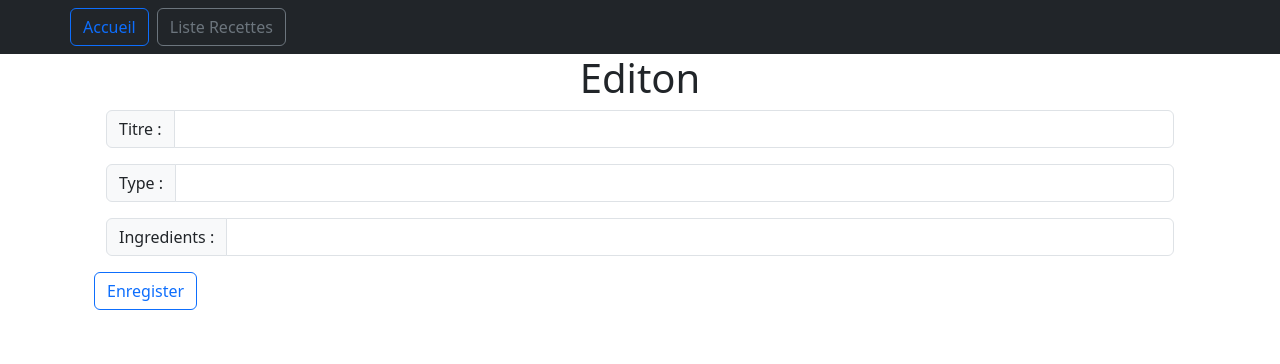
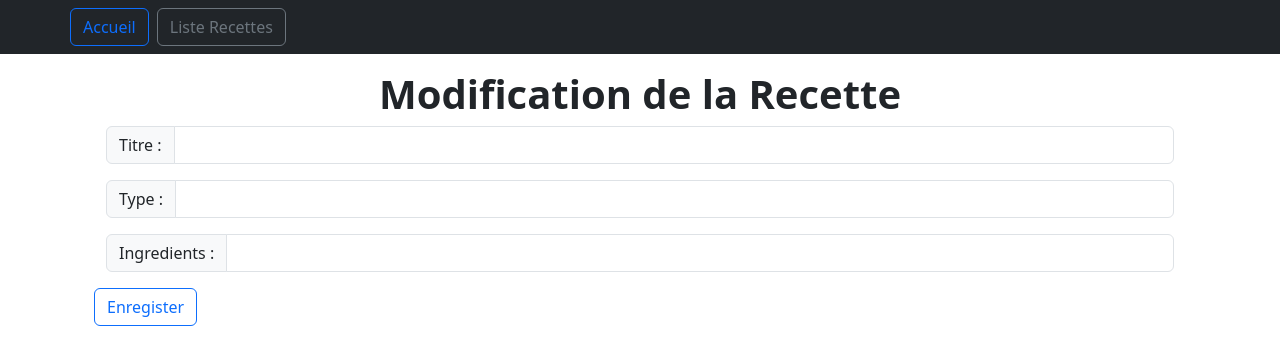
Before and after one commit to Mbaye01/Challenge-Gestion-Recette, a Vue app: page /recette/edit/1 in a window 1280 px wide. Shown: the top 364 px of the page. Built offline with nearby package versions, Linux system fonts and the light colour scheme.

Commit message:
Correction Globale

```diff
--- a/src/views/Home.vue
+++ b/src/views/Home.vue
@@ -2,7 +2,7 @@
 </script>
 
 <template>
-Accueil
+  <h1 class="mt-3 mb-2 text-center fw-bold">Accueil</h1>
 </template>
 
 <style scoped>
--- a/src/views/NotFound.vue
+++ b/src/views/NotFound.vue
@@ -2,7 +2,7 @@
 </script>
 
 <template>
-  <h1>Not Found Page : 404</h1>
+  <h1 class="mt-3 mb-2 text-center fw-bold">Not Found Page : 404</h1>
 </template>
 
 <style scoped>
--- a/src/views/recette/Add.vue
+++ b/src/views/recette/Add.vue
@@ -15,7 +15,7 @@ const newRecipe = ref({
   <div class="container">
     <h1 class="mt-3 mb-2 text-center fw-bold">Ajouter une Nouvelle Recette</h1>
     <div class="container">
-      <h1 class="text-center">Editon</h1>
+
       <div class="input-group mb-3 container">
         <label class="input-group-text">Titre : </label>
         <input type="text" class="form-control" v-model="newRecipe.title" />
--- a/src/views/recette/Edit.vue
+++ b/src/views/recette/Edit.vue
@@ -10,7 +10,7 @@ const newRecipe = store.newRecipe;
 
 <template>
   <div class="container">
-    <h1 class="text-center">Editon</h1>
+    <h1 class="mt-3 mb-2 text-center fw-bold">Modification de la Recette</h1>
     <div class="input-group mb-3 container">
       <label class="input-group-text">Titre : </label>
       <input type="text" class="form-control" v-model="newRecipe.title" />
--- a/src/views/recette/Show.vue
+++ b/src/views/recette/Show.vue
@@ -37,7 +37,7 @@ onMounted(() => {
       >
         <div class="modal-content">
           <div class="modal-header">
-            <h5 class="modal-title fw-bold text-center" id="modalTitleId">
+            <h5 class=" text-center fw-bold" id="modalTitleId">
               Details du recette
             </h5>
             <button
```
